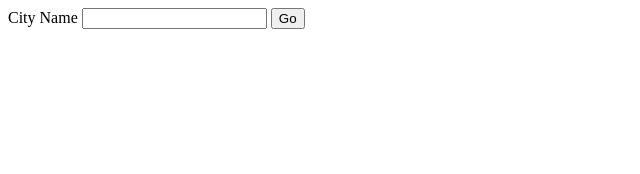
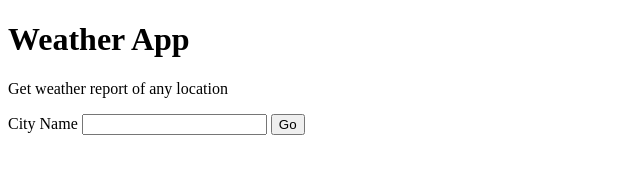
Before and after one commit to Ahunanya/Weather-App, a website: page index.html in a window 1280 px wide. Shown: the whole page, without its empty margins (0-640 px from the left). Drawn offline with Linux system fonts and the light colour scheme.

Commit message:
Update index.html
added h1 and p

```diff
--- a/index.html
+++ b/index.html
@@ -6,6 +6,8 @@
     <title>Weather App</title>
 </head>
 <body>
+    <h1>Weather App</h1>
+    <P>Get weather report of any location </P>
     <form action="/" method="post">
         <label for="cityInput">City Name</label>
         <input id="cityInput" text name="cityName">
```
